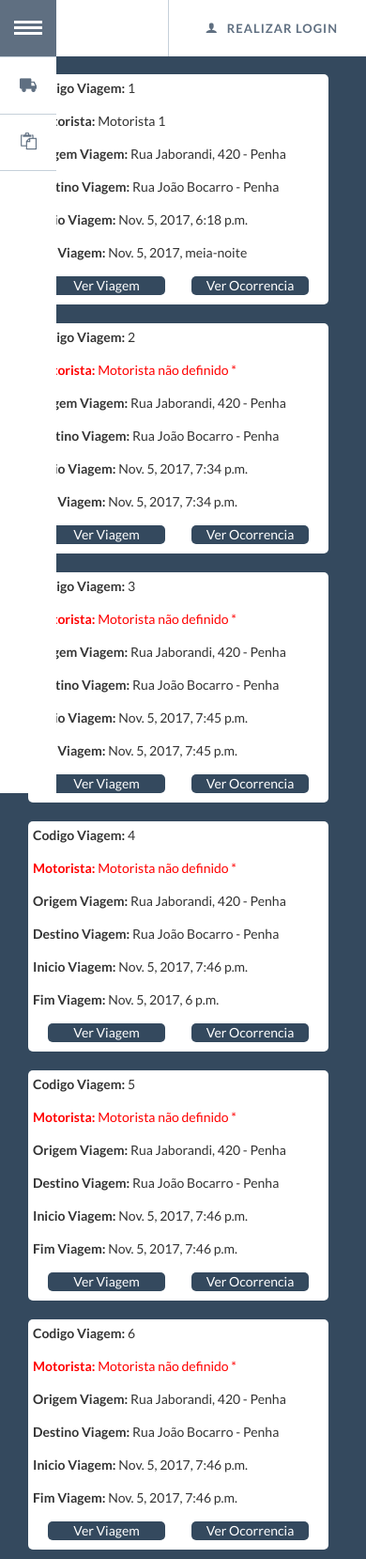
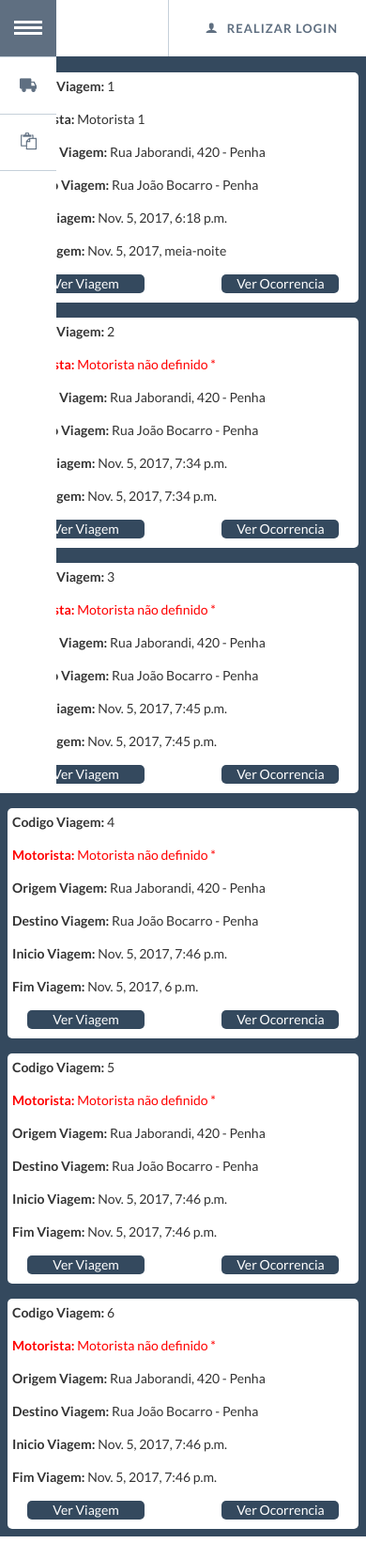
Before and after one commit to MatheusGeiger/TCC, a Django app: page /lista_viagem/ in a window 390 px wide. Shown: the whole page at 94% size. After the commit the page ends 1635 px from the top, so only its background shows below. Run offline with Django 3.2, Linux system fonts and the light colour scheme; data comes from the database, SQL or seed files in the repository; some libraries are stand-ins or nearby versions.

Commit message:
ajuste css em listagem

```diff
--- a/app/static/css/demo.css
+++ b/app/static/css/demo.css
@@ -23,19 +23,18 @@ body {
 }
 .container-full{
 	margin-top: 69px;
-	margin-left: 69px;
+	padding: 10px 20px;
 }
 
 .container-card{
-	width: 320px;
 	background-color: #fff;
 	float: left;
-  margin: 10px;
+  margin: 8px;
 	border-radius: 5px;
 }
 .container-card-unit{
 	background-color: #fff;
-	width: 84%;
+	width: 100%;
 	border-radius: 5px;
 }
 .description-card{
@@ -189,20 +188,21 @@ body {
 @media screen and (max-width: 768px) {
 	.container-full{
 		margin-top: 69px;
-    margin-left: 44px;
 	}
 	.container-card-unit{
-		width: 93%;
+		width: 100%;
+	}
+	.container-card{
+		width: 96%
 	}
 }
 
 @media screen and (max-width: 740px) {
 	.container-full{
 		margin-top: 69px;
-    margin-left: 20px;
 	}
 	.container-card-unit{
-		width: 95%;
+		width: 100%;
 	}
 	.codrops-icon span {
 		display: none;
--- a/app/templates/base.html
+++ b/app/templates/base.html
@@ -8,8 +8,8 @@
   <link rel="stylesheet" type="text/css" href="/static/css/bootstrap.min.css" />
   <link rel="shortcut icon" type="image/png" href="/static/img/favicon.ico"/>
   <link rel="stylesheet" type="text/css" href="/static/css/normalize.min.css" />
-  <link rel="stylesheet" type="text/css" href="/static/css/demo.min.css" />
-  <link rel="stylesheet" type="text/css" href="/static/css/component.min.css" />
+  <link rel="stylesheet" type="text/css" href="/static/css/demo.css" />
+  <link rel="stylesheet" type="text/css" href="/static/css/component.css" />
 </head>
 {% endblock %}
 <body>
--- a/app/templates/index_ocorrencia.html
+++ b/app/templates/index_ocorrencia.html
@@ -1,7 +1,7 @@
 {% extends "base.html" %}
 
 {% block content %}
-<div class="container-full">
+<div class="container-full" style="padding:0px">
 {% for ocorrencia in ocorrencia %}
     <div class="container-card">
       <div class="description-card">
--- a/app/templates/index_viagem.html
+++ b/app/templates/index_viagem.html
@@ -1,6 +1,6 @@
 {% extends "base.html" %}
 {% block content %}
-<div class="container-full">
+<div class="container-full" style="padding:0px">
 {% for viagem in viagem %}
     <div class="container-card">
       <div class="description-card">
```
Also changed, not shown: 1 other file.
